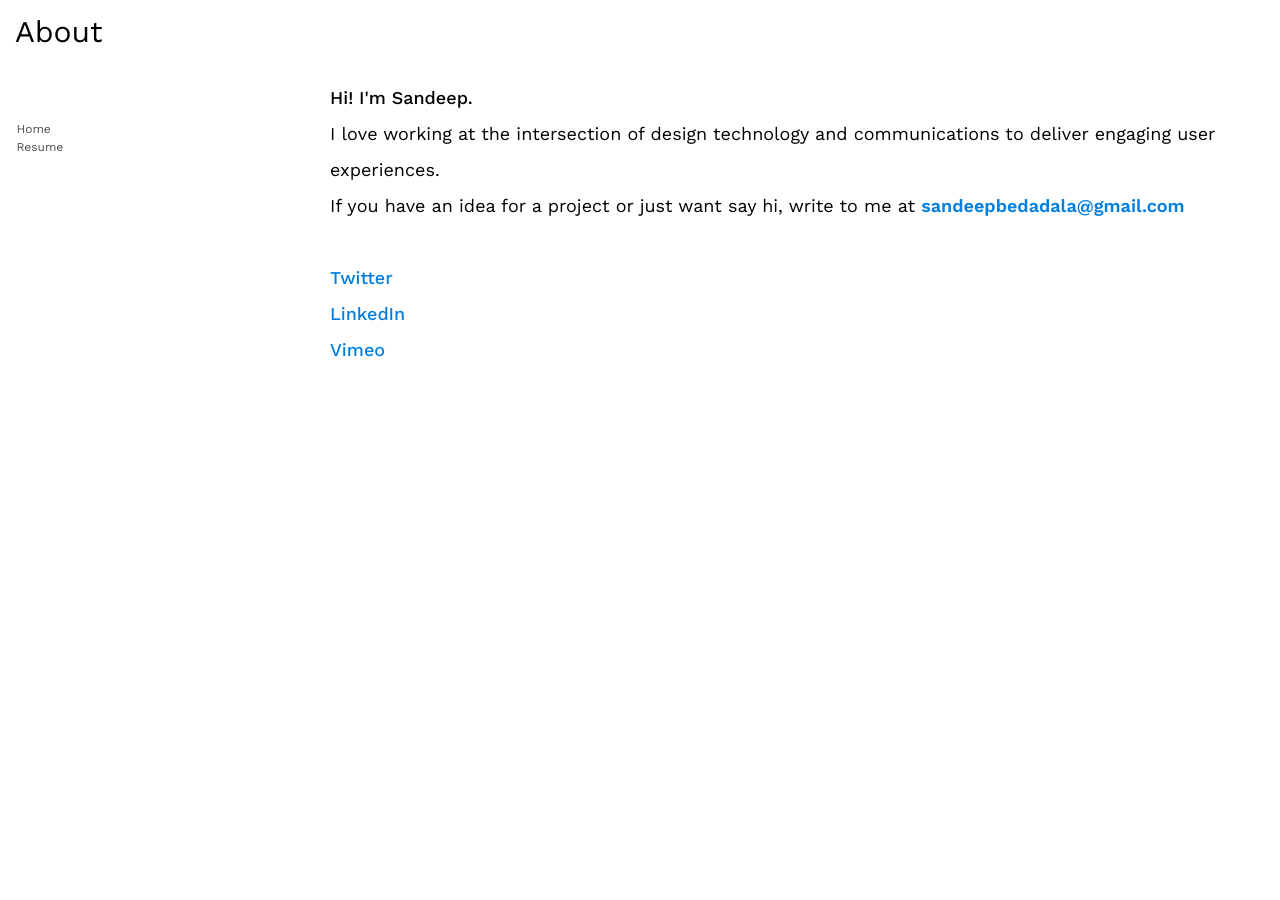
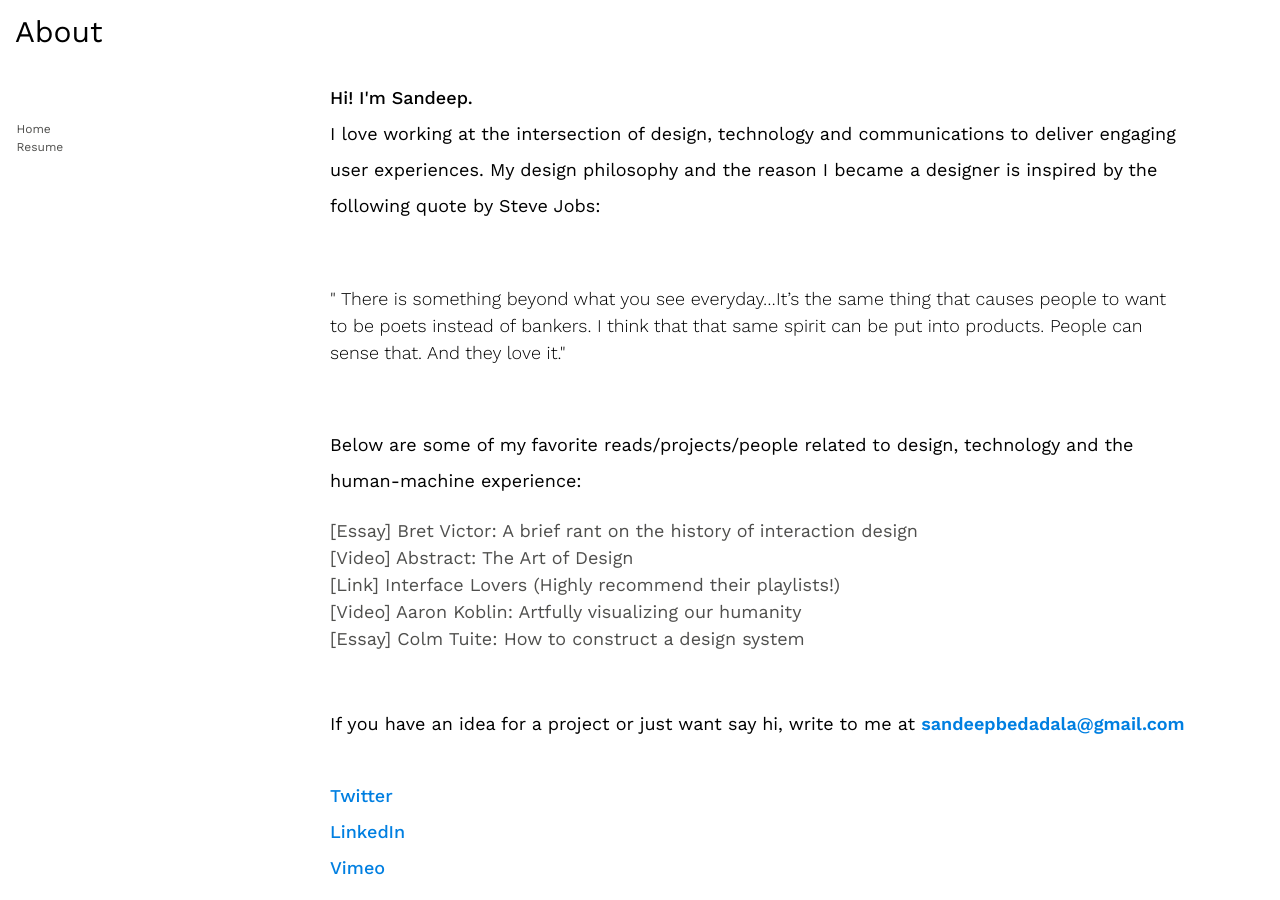
Before and after one commit to bedadala92/New-Portfolio, a Jekyll site: the page built from about/index.html, in a window 1280 px wide. Built offline with Jekyll 4.4.1, drawn with Linux system fonts in a browser that asks for light colours.

Commit message:
some changes

```diff
--- a/_includes/about.html
+++ b/_includes/about.html
@@ -1,5 +1,15 @@
-<div class="home-wrap"><div class="header-position"><div class="heading"><div id="brand">About</div></div><div class="subnav"><ul><li><a href="{{site.baseurl}}/">Home</a></li><li><a href="{{site.baseurl}}/resume/">Resume</a></li></ul></div></div><section class="about"><div style="padding-right:2%; display:inline-block" class="intro"><span class="role">Hi! I'm Sandeep.<br></span>
-<span class="place">I love working at the intersection of design technology and communications to deliver engaging user experiences.
+<div class="home-wrap"><div class="header-position"><div class="heading"><div id="brand">About</div></div><div class="subnav"><ul><li><a href="{{site.baseurl}}/">Home</a></li><li><a href="{{site.baseurl}}/resume/">Resume</a></li></ul></div></div><section class="about"><div style="padding-right:10%; display:inline-block" class="intro"><span class="role">Hi! I'm Sandeep.<br></span>
+<span class="place">I love working at the intersection of design, technology and communications to deliver engaging user experiences.
+My design philosophy and the reason I became a designer is inspired by the following quote by Steve Jobs:</span>
+<p class="place" style="padding-top:5%;padding-bottom:5%; font-weight: 300">" There is something beyond what you see everyday…It’s the same thing that causes people to want to be poets instead of bankers. I think that that same spirit can be put into products. People can sense that. And they love it."</p>
+<span class="place">Below are some of my favorite reads/projects/people related to design, technology and the human-machine experience:
+<ul style="padding:0px;">
+<li><a style="font-size:18px" href="http://worrydream.com/ABriefRantOnTheFutureOfInteractionDesign/">[Essay] Bret Victor: A brief rant on the history of interaction design </a>
+<li><a style="font-size:18px" href="https://www.netflix.com/title/80057883">[Video] Abstract: The Art of Design</a>
+<li><a style="font-size:18px" href="https://interfacelovers.com/">[Link] Interface Lovers (Highly recommend their playlists!)</a>
+<li><a style="font-size:18px" href="https://www.youtube.com/watch?v=4v4XxlfVk3o">[Video] Aaron Koblin: Artfully visualizing our humanity</a>
+<li><a style="font-size:18px" href="https://medium.freecodecamp.org/how-to-construct-a-design-system-864adbf2a117">[Essay] Colm Tuite: How to construct a design system</a>
+</span></ul>
 <br>
 <span class="place">
 If you have an idea for a project or just want say hi, write to me at <span class="type">sandeepbedadala@gmail.com<br><br>
--- a/_includes/header.html
+++ b/_includes/header.html
@@ -1,4 +1,4 @@
 <div class="home-wrap header"><div style="position: relative; z-index:1" class="header-position"><div class="logo"><img src="/assets/img/hp_gallery_tn/bannerHS.png"/><div id="name" style="max-width:100%;line-height:1.5em; padding-top:15px"><span style="font-size:18px; font-weight:500;">Sandeep Bedadala</span></div>
-<div id="name" style="max-width:100%;line-height:1.5em; padding-top:5px;"><span style="font-size:14px; font-weight:500;">UX Designer + Developer</div></div><ul><li><a href="{{site.baseurl}}/about/">About</a></li><li><a href="{{site.baseurl}}/resume/">Resume</a></li><li><a href="{{site.baseurl}}/blog/">Blog</a></li></ul><div class="social"><a href="https://twitter.com/sandeepbedadala"><img style="margin-left: 1em; height:20px" src="/assets/img/hp_gallery_tn/twitter.svg"></a>
+<div id="name" style="max-width:100%;line-height:1.5em; padding-top:5px;"><span style="font-size:14px; font-weight:500;">UI/UX Designer + Developer</div></div><ul><li><a href="{{site.baseurl}}/about/">About</a></li><li><a href="{{site.baseurl}}/resume/">Resume</a></li><li><a href="{{site.baseurl}}/blog/">Blog</a></li></ul><div class="social"><a href="https://twitter.com/sandeepbedadala"><img style="margin-left: 1em; height:20px" src="/assets/img/hp_gallery_tn/twitter.svg"></a>
 <a href="https://github.com/bedadala92"><img style="margin-left: 0.5em; height:20px" src="/assets/img/hp_gallery_tn/github.svg"></a>
 <a href="https://www.linkedin.com/in/sandybedadala/"><img style="margin-left: 0.5em; height:20px" src="/assets/img/hp_gallery_tn/linkedin.svg"></a></div></div></div>
--- a/_jadefiles/header.jade
+++ b/_jadefiles/header.jade
@@ -3,7 +3,7 @@
     .logo
       img(src="/assets/img/hp_gallery_tn/bannerHS.png")
       <div id="name" style="max-width:100%;line-height:1.5em; padding-top:15px"><span style="font-size:18px; font-weight:500;">Sandeep Bedadala</span></div>
-      <div id="name" style="max-width:100%;line-height:1.5em; padding-top:5px;"><span style="font-size:14px; font-weight:500;">UX Designer + Developer</div>
+      <div id="name" style="max-width:100%;line-height:1.5em; padding-top:5px;"><span style="font-size:14px; font-weight:500;">UI/UX Designer + Developer</div>
     ul
       li: a(href="{{site.baseurl}}/about/") About
       li: a(href="{{site.baseurl}}/resume/") Resume
```
Also changed, not shown: _includes/claimfound.html (+23 -6 lines), _jadefiles/about.jade (+12 -2 lines), _jadefiles/claimfound.jade (+35 -7 lines), assets/img/hp_gallery_tn/hp_tn_11_claim_UX_01.png (added), assets/img/hp_gallery_tn/hp_tn_11_claim_UX_vs.png (added), 3 other files.
